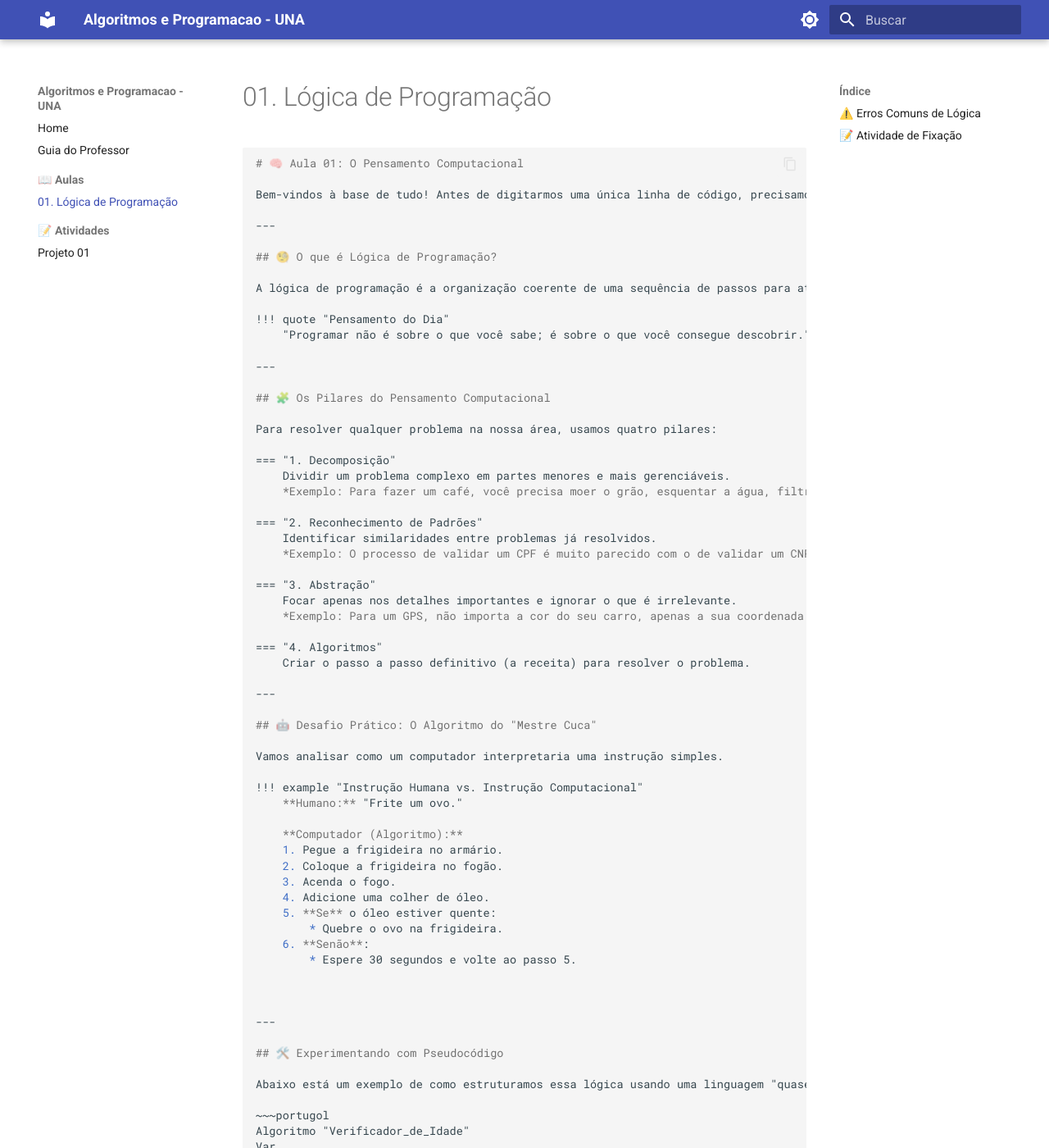
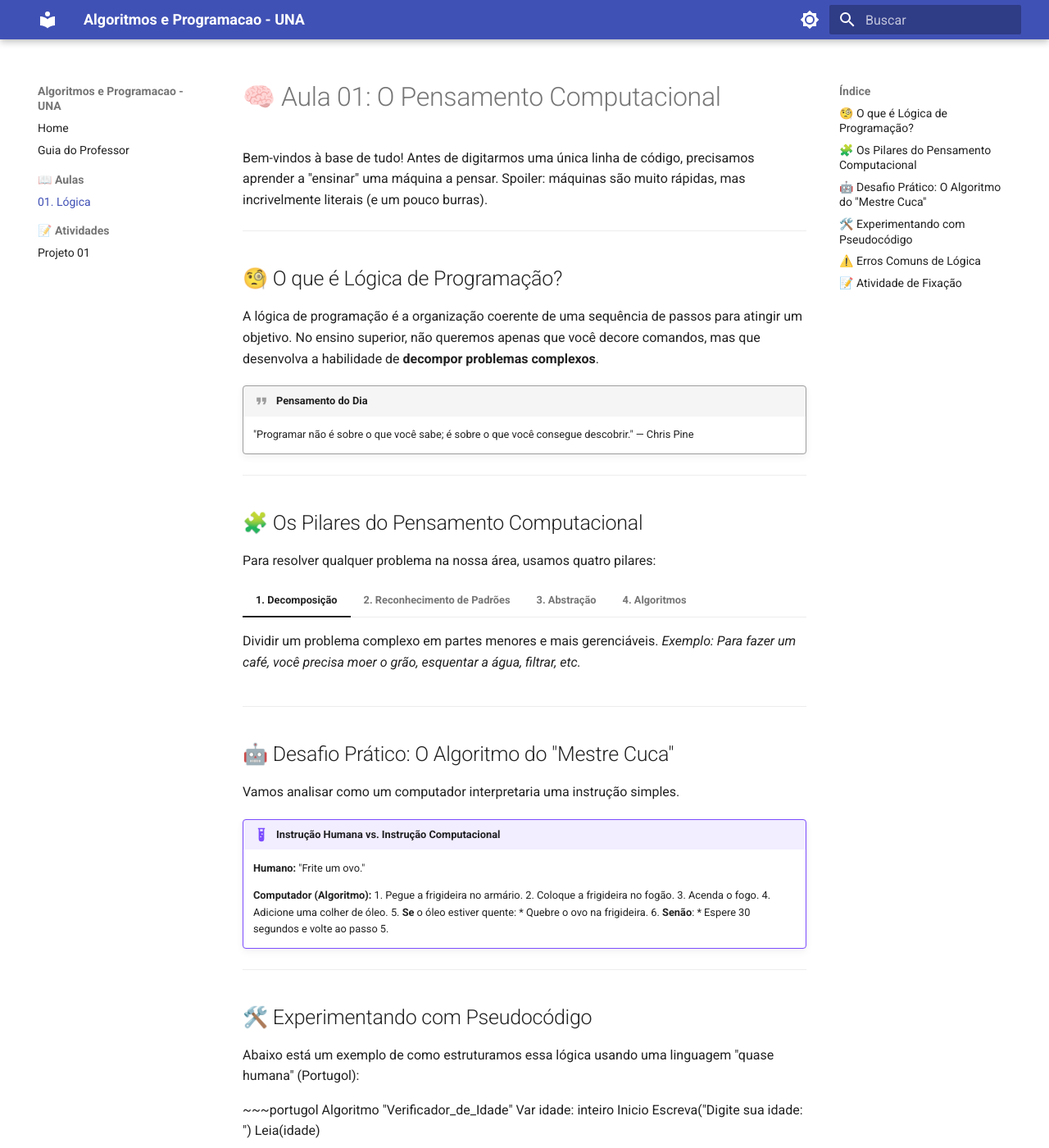
Before and after one commit to danhpaiva/una-algprog-mkdocs-202601, an MkDocs documentation site: the page built from docs/aulas/01-logica.md, in a window 1280 px wide and 1400 px high. Shown: the whole window at 82% size. Built offline with MkDocs 1.6.1 and Material for MkDocs 9.7.7, drawn with Linux system fonts in a browser that asks for light colours; some of the changed text lies outside the part shown.

Commit message:
feat: add logica

````diff
--- a/docs/aulas/01-logica.md
+++ b/docs/aulas/01-logica.md
@@ -1,4 +1,3 @@
-```markdown
 # 🧠 Aula 01: O Pensamento Computacional
 
 Bem-vindos à base de tudo! Antes de digitarmos uma única linha de código, precisamos aprender a "ensinar" uma máquina a pensar. Spoiler: máquinas são muito rápidas, mas incrivelmente literais (e um pouco burras).
--- a/mkdocs.yml
+++ b/mkdocs.yml
@@ -31,7 +31,7 @@ nav:
   - Home: index.md
   - Guia do Professor: setup.md
   - 📖 Aulas:
-      - 01. Lógica de Programação: aulas/01-logica.md
+      - 01. Lógica: aulas/01-logica.md
   - 📝 Atividades:
       - Projeto 01: trabalhos/projeto-01.md
 
````
